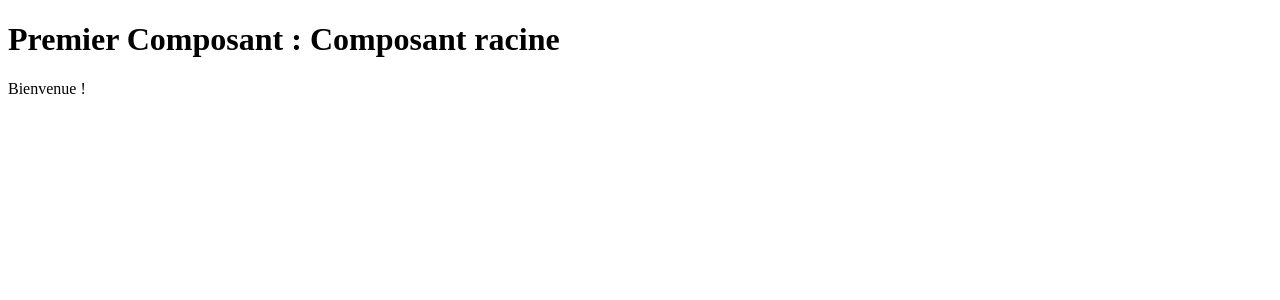
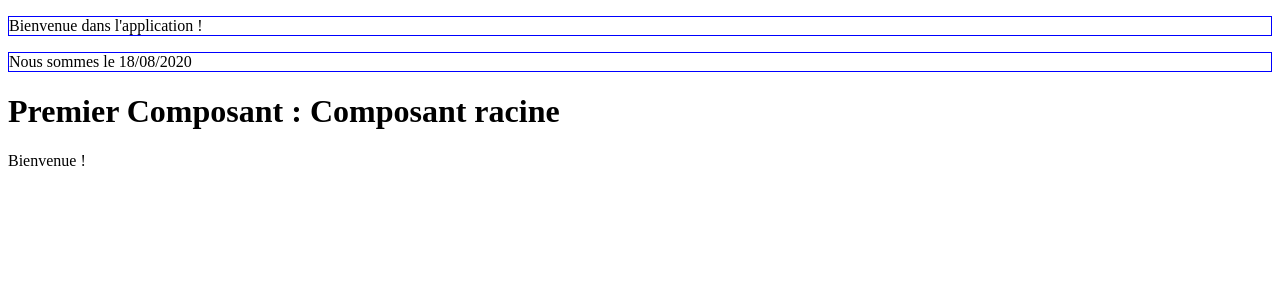
Before and after one commit to philippe-nat/angular-formation-0, an Angular app: page / in a window 1280 px wide. Shown: the top 300 px of the page. Built offline with nearby package versions, Linux system fonts and the light colour scheme.

Commit message:
fin 1er composant

```diff
--- a/src/app/app.component.html
+++ b/src/app/app.component.html
@@ -1,2 +1,7 @@
-<h1>Premier Composant : {{titre}}</h1>
-<p>Bienvenue !</p>
+<header>
+    <nat-entete></nat-entete>
+</header>
+<main>
+    <h1>Premier Composant : {{titre}}</h1>
+    <p>Bienvenue !</p>
+</main>
--- a/src/app/app.component.ts
+++ b/src/app/app.component.ts
@@ -9,7 +9,4 @@ export class AppComponent {
   private _titre = 'Composant racine';
   get titre() {return this._titre;}
 
-  methode1() {
-    console.log("coucou");
-  }
 }
--- a/src/app/app.module.ts
+++ b/src/app/app.module.ts
@@ -2,10 +2,12 @@ import { BrowserModule } from '@angular/platform-browser';
 import { NgModule } from '@angular/core';
 
 import { AppComponent } from './app.component';
+import { EnteteComponent } from './entete/entete.component';
 
 @NgModule({
   declarations: [
-    AppComponent
+    AppComponent,
+    EnteteComponent
   ],
   imports: [
     BrowserModule
--- /dev/null
+++ b/src/app/entete/entete.component.css
@@ -0,0 +1,3 @@
+p {
+    border:solid blue 1px;
+}
--- /dev/null
+++ b/src/app/entete/entete.component.html
@@ -0,0 +1,2 @@
+<p>Bienvenue dans l'application !</p>
+<p>Nous sommes le {{aujourdhuiStr}}</p>
--- /dev/null
+++ b/src/app/entete/entete.component.ts
@@ -0,0 +1,24 @@
+import { Component, OnInit } from '@angular/core';
+
+@Component({
+  selector: 'nat-entete',
+  templateUrl: './entete.component.html',
+  styleUrls: ['./entete.component.css']
+  // styles:[`p {border:solid blue 1px}`]
+})
+export class EnteteComponent implements OnInit {
+  private readonly _aujourdhui:Date;
+  private readonly _aujourdhuiStr:string;
+
+  get aujourdhui() {return this._aujourdhui;}
+  get aujourdhuiStr() {return this._aujourdhuiStr;}
+
+  constructor() {
+    this._aujourdhui = new Date();
+    const options = {year:'numeric', month:'numeric', day:'numeric'};
+    this._aujourdhuiStr = this._aujourdhui.toLocaleDateString('fr-FR', options);
+  }
+
+  ngOnInit(): void {
+  }
+}
```
Also changed, not shown: src/entete/entete.component.css (deleted), src/entete/entete.component.html (deleted), src/entete/entete.component.ts (deleted), 1 other file (tests, documents, lock files or other folders).
